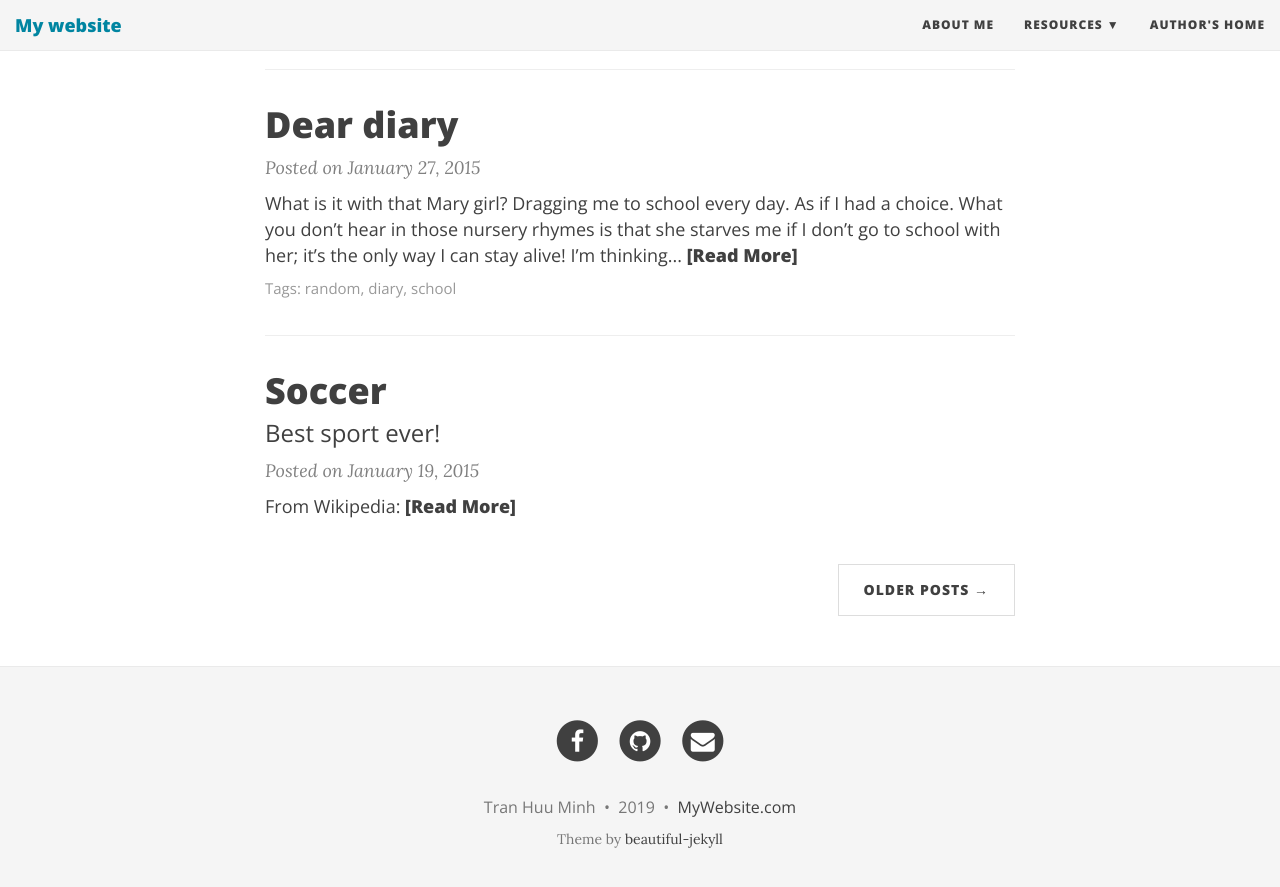
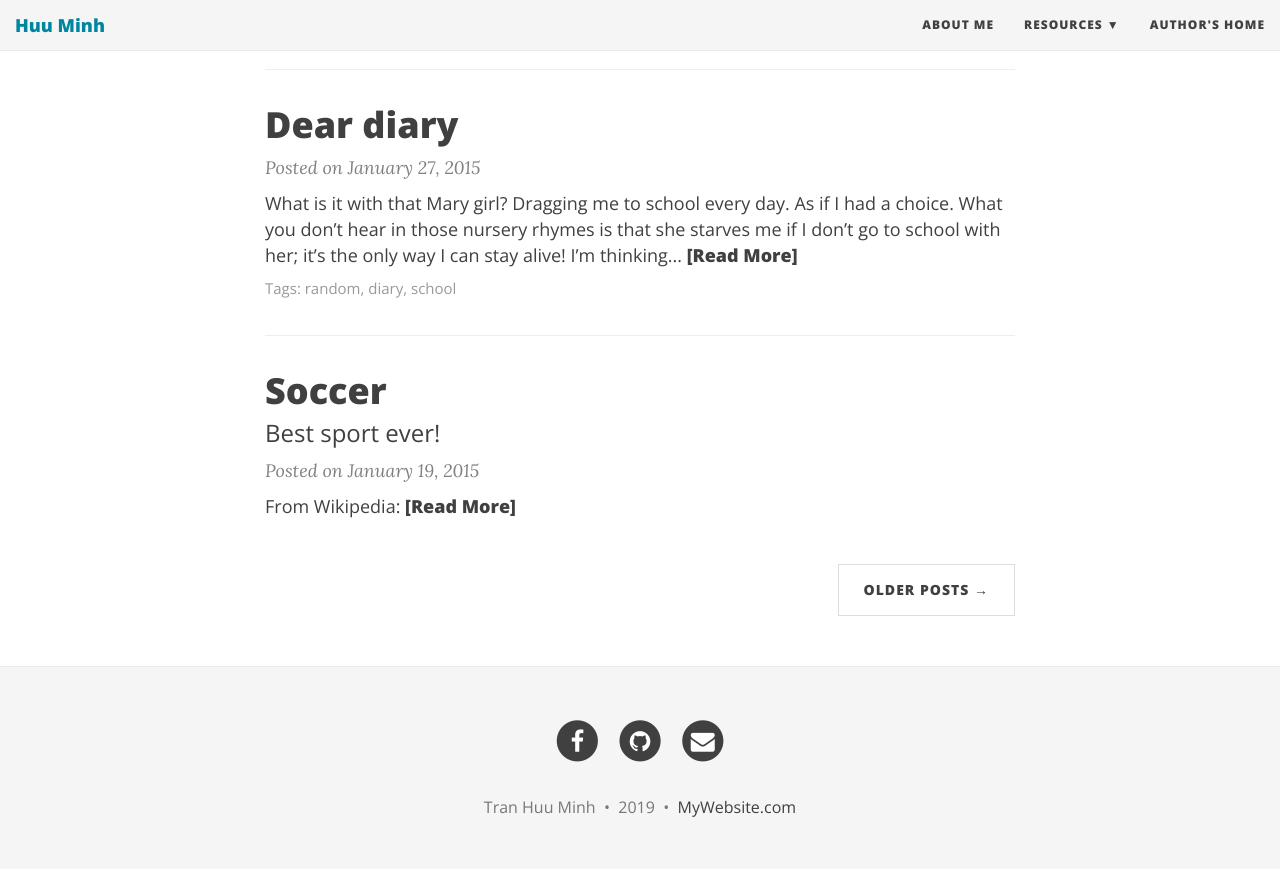
Before and after one commit to minhth1905/minhth1905.github.io, a Jekyll site: the page built from index.html, in a window 1280 px wide and 900 px high, scrolled down 1071 px. Shown: the top 887 px of the window. Built offline with Jekyll 4.4.1, drawn with Linux system fonts in a browser that asks for light colours; nearby versions of some CDN libraries; the list of posts is cut into pages by our own code.

Commit message:
update config

```diff
--- a/_config.yml
+++ b/_config.yml
@@ -14,7 +14,7 @@ baseurl: ""
 # Of course don't forget to change the username and projectname to YOUR username and project
 
 # Name of website
-title: My website
+title: Huu Minh
 
 # Short description of your site
 description: A virtual proof that name is awesome!
@@ -111,7 +111,7 @@ url-pretty: "MyWebsite.com"  # eg. "deanattali.com/beautiful-jekyll"
 #disqus: ""
 
 # Fill in your Google Analytics ID to track your website using GA
-#google_analytics: ""
+google_analytics: "UA-132218107-1"
 
 # Google Tag Manager ID
 #gtm: ""
@@ -130,7 +130,7 @@ title-separator: "-"
 # --- Don't need to touch anything below here (but you can if you want) --- #
 
 # Output options (more information on Jekyll's site)
-timezone: "America/Vancouver"
+timezone: "Asia/Ho_Chi_Minh"
 markdown: kramdown
 highlighter: rouge
 permalink: /:year-:month-:day-:title/
--- a/_includes/footer.html
+++ b/_includes/footer.html
@@ -213,10 +213,10 @@
 		  {% endif %}
 	    </p>
 	        <!-- Please don't remove this, keep my open source work credited :) -->
-		<p class="theme-by text-muted">
+		<!-- <p class="theme-by text-muted">
 		  Theme by
 		  <a href="http://deanattali.com/beautiful-jekyll/">beautiful-jekyll</a>
-		</p>
+		</p> -->
       </div>
     </div>
   </div>
```
